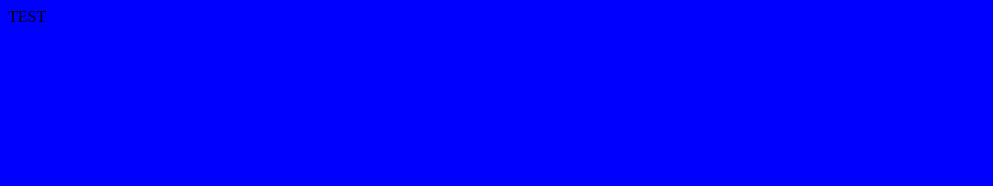
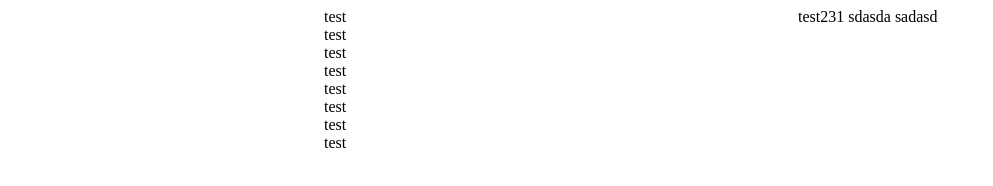
Before and after one commit to GuruVII/job-interview-homework, a website built with webpack: page index.html in a window 1280 px wide. Shown: the whole page, without its empty margins (0-993 px from the left). Built offline with nearby package versions, Linux system fonts and the light colour scheme.

Commit message:
created HTML template

```diff
--- a/index.html
+++ b/index.html
@@ -2,11 +2,27 @@
 <html>
 <head>
     <meta charset="utf-8">
-    <link href="public/css/style.css" rel="stylesheet" type="text/css">
+    <link href="dist/css/style.css" rel="stylesheet" type="text/css">
 </head>
 <body>
-  <!-- content -->
-    TEST
-  <script src="public/js/main.js"></script>
+  <div id="app">
+  	<div id="left">
+  	<div>test</div>
+  	<div>test</div>
+  	<div>test</div>
+  	<div>test</div>
+  	<div>test</div>
+  	<div>test</div>
+  	<div>test</div>
+  	<div>test</div>
+  	</div>
+  	<div id="right">
+  	test231
+  	sdasda
+
+  	sadasd
+  	</div>
+  </div>
+  <script src="dist/js/main.js"></script>
 </body>
 </html>
--- a/src/js/main.js
+++ b/src/js/main.js
@@ -1,2 +1,2 @@
 require('../scss/style.scss');
-console.log("test")
+console.log("test potato 2")
--- a/src/scss/style.scss
+++ b/src/scss/style.scss
@@ -1,3 +1,16 @@
-body {
-	background-color: blue;
+#app {
+	width: 50%;
+	margin: 0 auto;
+	display: flex;
+	flex-flow: row wrap;
+	justify-content: space-between;
+	#left, #right {
+		width: 25%;
+		display: flex;
+		flex-flow: column wrap;
+		justify-content: flex-start;
+		.item {
+
+		}
+	}
 }
--- a/webpack.config.js
+++ b/webpack.config.js
@@ -6,7 +6,7 @@ var LiveReloadPlugin = require('webpack-livereload-plugin');
 module.exports = {
   entry: './src/js/main.js',
   output: {
-    path: path.resolve(__dirname, 'public/'),
+    path: path.resolve(__dirname, 'dist/'),
     filename: 'js/[name].js'
   },
   watch: true,
```
Also changed, not shown: package.json (+4 -8 lines), README.md, dist/css/style.css (added), dist/js/main.js (added), 1 other file.
